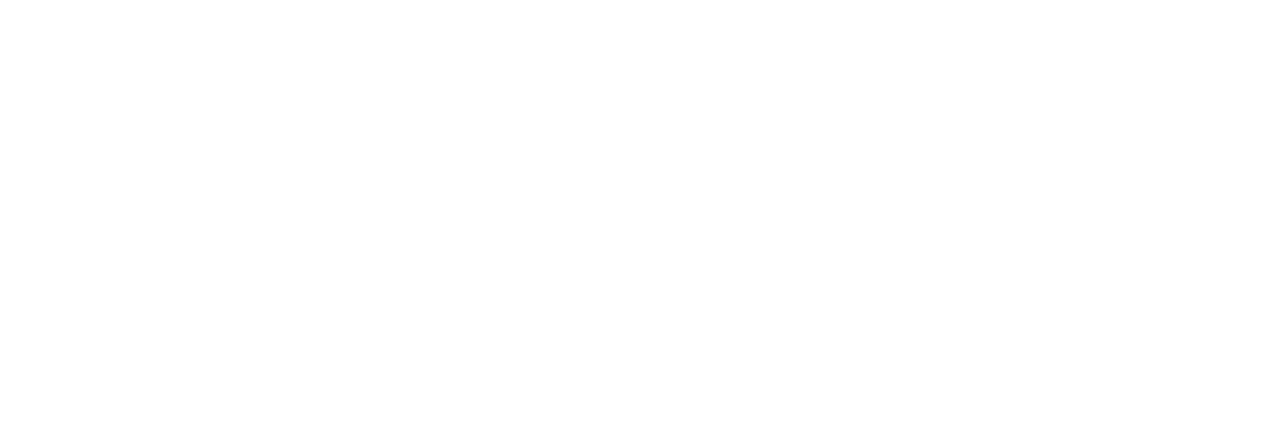
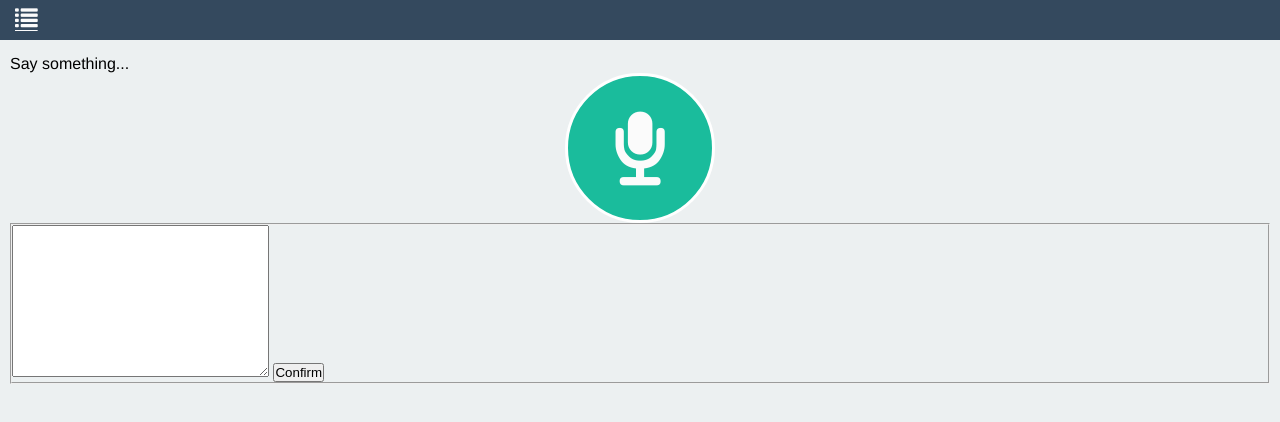
Before and after one commit to 2013-Chrome-Hackathon-SP/app, a browser extension: page index.html in a window 1280 px wide. Drawn offline with Linux system fonts and the light colour scheme.

Commit message:
Start in interface

```diff
--- a/index.html
+++ b/index.html
@@ -9,13 +9,22 @@
 </head>
 <body>
 
-    <header>
+    <header class="header limit" role="banner">
+    	<a href="#" class="icon-list icon"></a>
     </header>
 
-    <main>
+    <main role="main" class="limit main">
+    	<p>Say something...</p>
+    	<a href="#" class="icon-speech button-speech"></a>
+    	<form action="">
+    		<fieldset>
+    			<textarea name="" id="" cols="30" rows="10"></textarea>
+    			<input type="submit" value="Confirm" class="confirm">
+    		</fieldset>
+    	</form>
     </main>
 
-    <footer>
+    <footer role="contentinfo" class="limit">
     </footer>
 
     <script src="public/javascript/application.js"></script>
--- a/public/stylesheet/application.css
+++ b/public/stylesheet/application.css
@@ -11,4 +11,87 @@
 
 body {
   font: normal 100%/normal Helvetica, Arial, sans-serif;
+  background: #ecf0f1;
 }
+
+/* Fontes */
+@font-face {
+	font-family: 'icomoon';
+	src:url('fonts/icomoon.eot');
+	src:url('fonts/icomoon.eot?#iefix') format('embedded-opentype'),
+		url('fonts/icomoon.woff') format('woff'),
+		url('fonts/icomoon.ttf') format('truetype'),
+		url('fonts/icomoon.svg#icomoon') format('svg');
+	font-weight: normal;
+	font-style: normal;
+}
+
+/* Use the following CSS code if you want to use data attributes for inserting your icons */
+[data-icon]:before {
+	font-family: 'icomoon';
+	content: attr(data-icon);
+	speak: none;
+	font-weight: normal;
+	font-variant: normal;
+	text-transform: none;
+	line-height: 1;
+	-webkit-font-smoothing: antialiased;
+}
+
+.icon-trash, .icon-settings, .icon-speech, .icon-checkmark-circle, .icon-list {
+	font-family: 'icomoon';
+	speak: none;
+	font-style: normal;
+	font-weight: normal;
+	font-variant: normal;
+	text-transform: none;
+	line-height: 1;
+	-webkit-font-smoothing: antialiased;
+}
+.icon-trash:before {
+	content: "\e061";
+}
+.icon-settings:before {
+	content: "\e06b";
+}
+.icon-speech:before {
+	content: "\e08a";
+	display: block;
+	font-size: 5em;
+	margin-top: 32px;
+
+}
+.icon-checkmark-circle:before {
+	content: "\e001";
+}
+.icon-list:before {
+	content: "\e007";
+	font-size: 1.5em;
+}
+[class^="icon-"]{color: #fbfbfb; }
+.icon{
+	background: #34495e;
+	padding: 5px;
+}
+.header{
+	background: #34495e;
+	padding: 7px 0;
+}
+.limit{padding-right:10px; padding-left: 10px;}
+.button-speech{
+	background: #1abc9c;
+	border-radius: 150px;
+	-moz-border-radius: 150px;
+	-webkit-border-radius: 150px;
+	border: 3px solid #fff;
+	display: block;
+	height: 150px;
+	margin: 0 auto;
+	text-decoration: none;
+	text-align: center;
+	width: 150px;
+}
+.main{
+	padding-top: 15px;
+	padding-bottom: 15px;
+}
```
Also changed, not shown: public/stylesheet/fonts/icomoon.ttf (added), public/stylesheet/fonts/icomoon.woff (added), 2 other files.
